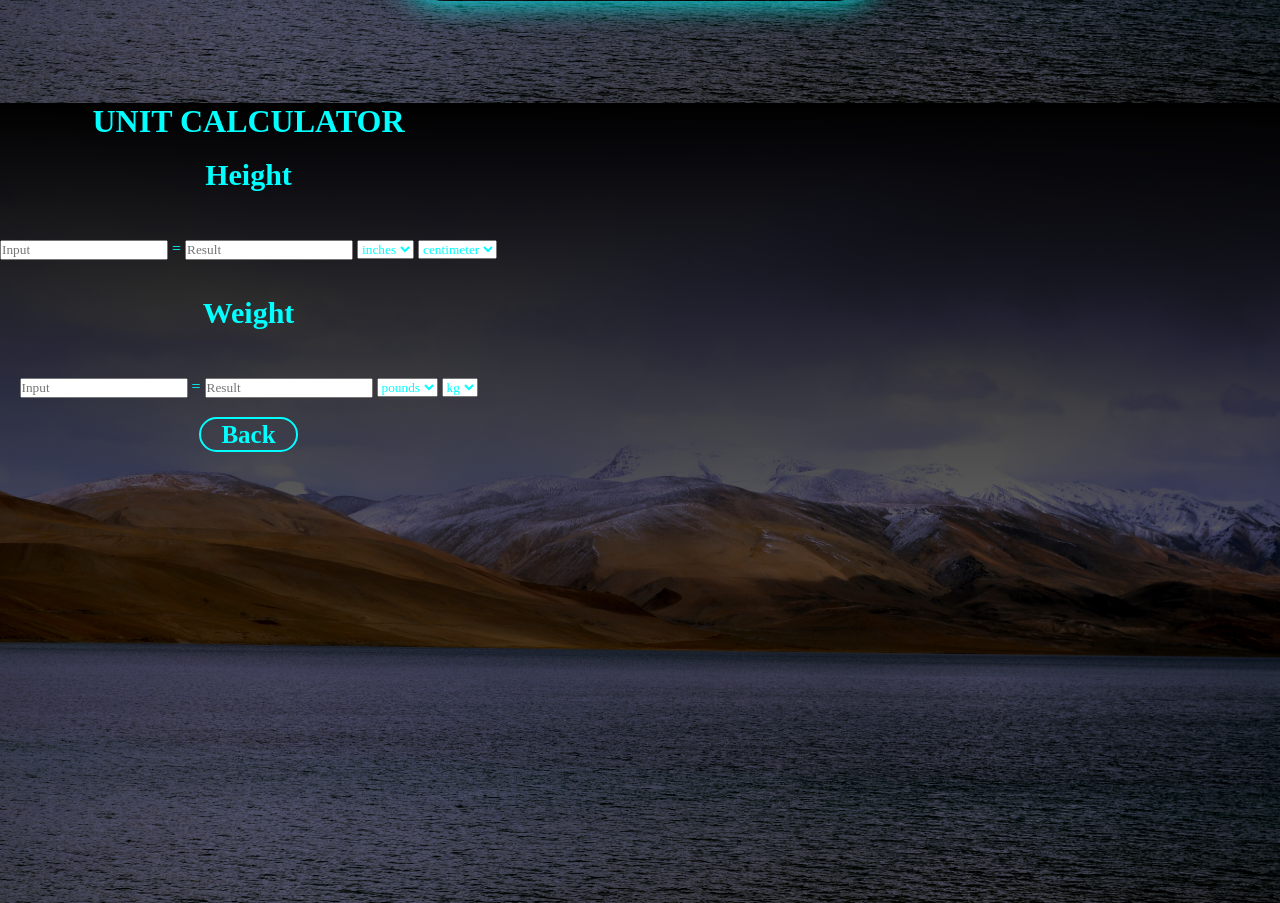
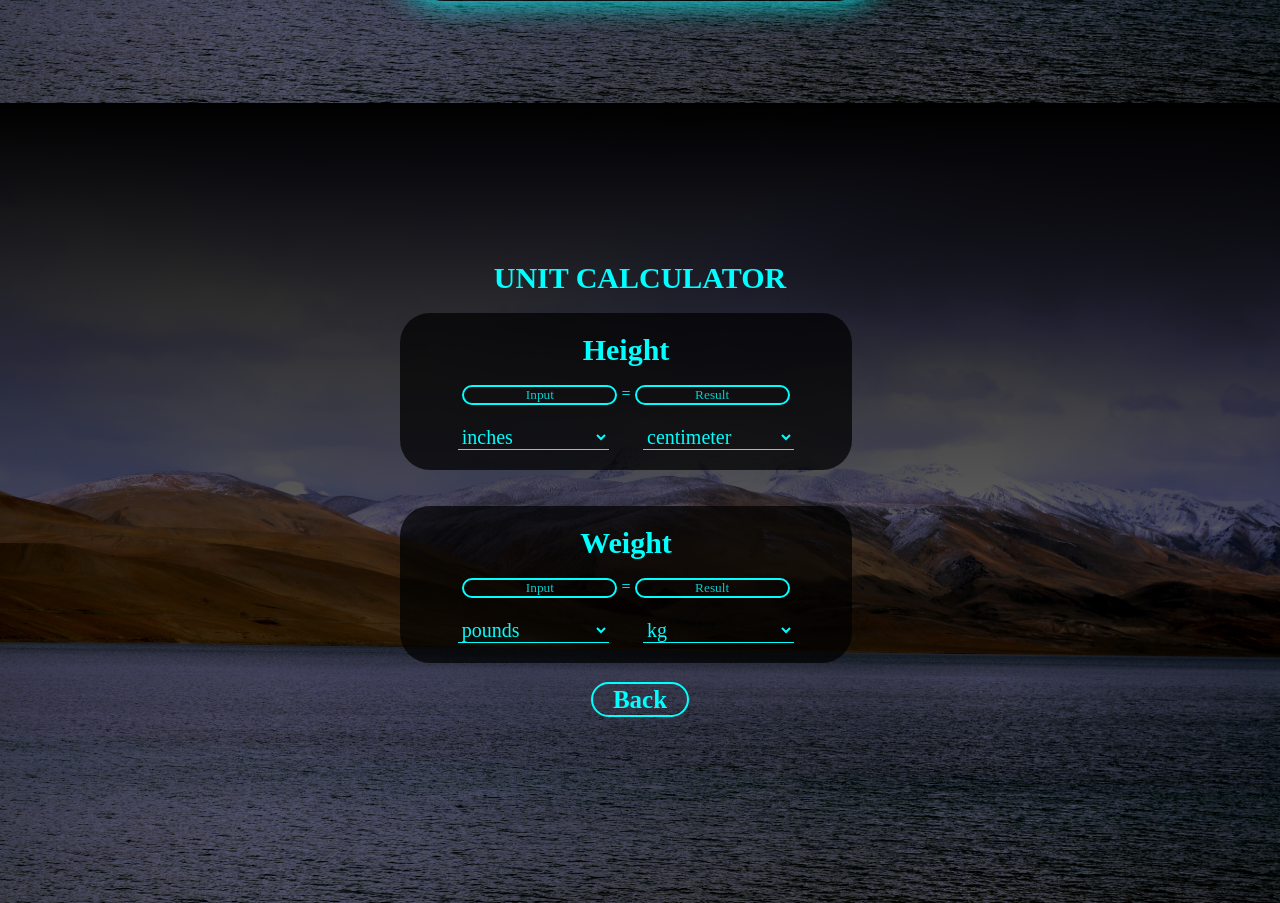
Before and after one commit to JashanDhiman/wellness_clone, a Django app: page /main_input in a window 1280 px wide. Shown: the part 697-1600 px from the top of the page. Run offline with Django 3.2, Linux system fonts and the light colour scheme.

Commit message:
updated css

```diff
--- a/static/css/main_input.css
+++ b/static/css/main_input.css
@@ -16,9 +16,9 @@ background: rgb(0,0,136);
 background: radial-gradient(circle, rgba(0,0,136,1) 0%, rgba(0,0,0,1) 100%);
 }
 .main{
-  height: 100vh;
-  width: 100%;
-  display: flex;
+	height: 100vh;
+	width: 100%;
+	display: flex;
   background: linear-gradient(rgba(0, 0, 0, 1), rgba(0, 0, 0, 0.3)), url("/static/images/firstpage.jpg");
   background-attachment: fixed;
   background-position: center;
@@ -124,3 +124,59 @@ margin: 0 20px;
 	margin-top: 5px;
 	margin-bottom: 5px;
 }
+#cal{
+	height: fit-content;
+	width: 90%;
+	max-width: 30rem;
+	position: relative;
+	margin:auto;
+	align-items: center;
+	text-align: center;
+}
+.converter-title{
+	text-align: center;
+	font-size: 30px;
+	padding: 0;
+}
+.height, .weight{
+	background-color: #000000b8;
+	height: 20%;
+	max-width: 30rem;
+	width: 90%;
+	border-radius: 30px;
+	padding: 20px 10px;
+}
+#winput, #wresult, #hinput, #hresult{
+	border-radius: 20px;
+	background-color: transparent;
+	width: 35%;
+	border: 2px solid #00FFFF;
+	color: cyan;
+	text-align: center;
+	outline: none;
+}
+#winputType, #wresultType, #hinputType, #hresultType{
+	width: 35%;
+	color: cyan;
+	border: none;
+	background-color: transparent;
+	outline: none;
+	border-bottom: 1px solid cyan;
+	font-size: 20px;
+}
+#wresultType,#hresultType{
+	margin-top: 20px;
+	margin-left: 30px;
+}
+::placeholder{
+	color: cyan;
+	opacity: 80%;
+}
+@media (max-width:600px) {
+	*{
+		font-size: 16px;
+	}
+	#winputType, #wresultType, #hinputType, #hresultType{
+		width: 35%;
+	}
+}
```
